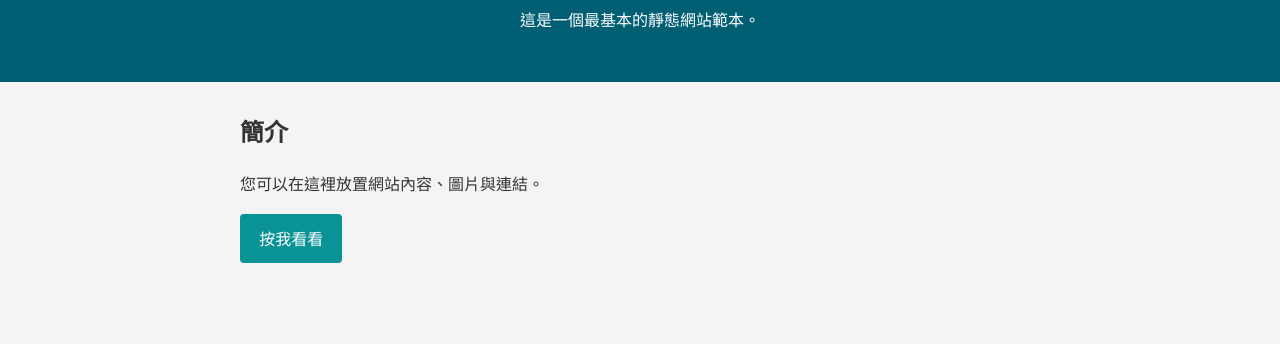
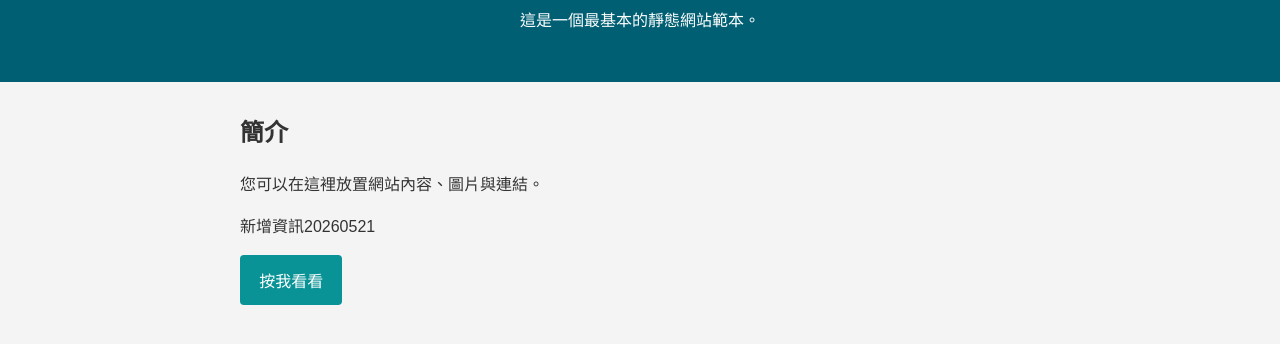
Before and after one commit to MattCatcher17/my-first-website-yzu-vercel, a plain HTML site: page index.html in a window 1280 px wide. Shown: the part 118-462 px from the top of the page. Drawn offline with Linux system fonts and the light colour scheme.

Commit message:
doc: add new message

```diff
--- a/index.html
+++ b/index.html
@@ -16,6 +16,7 @@
     <section>
       <h2>簡介</h2>
       <p>您可以在這裡放置網站內容、圖片與連結。</p>
+      <p>新增資訊20260521</p>
     </section>
 
     <button id="actionButton">按我看看</button>
```
